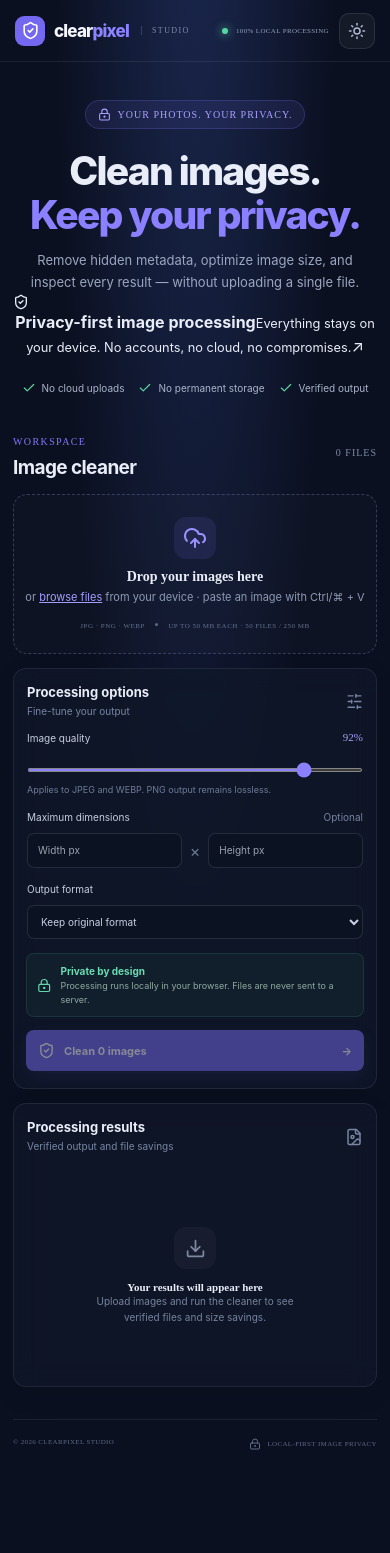
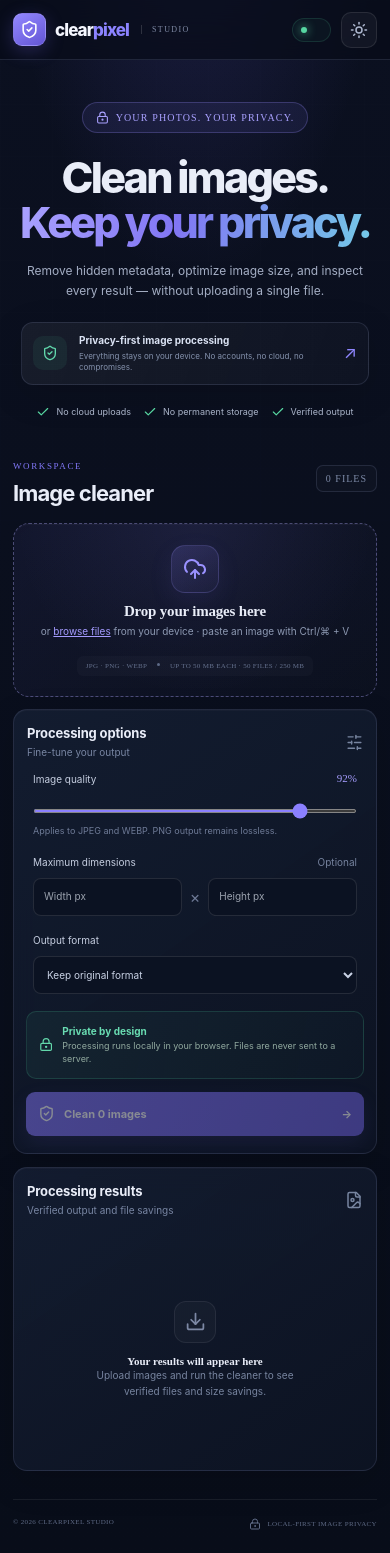
Before and after one commit to Erendemirkaynak1/image-data-cleaner, a React (Vite) app: page / in a window 390 px wide. Before the commit the page ends 1473 px from the top, so only its background shows below. Built offline with nearby package versions, Linux system fonts and the light colour scheme.

Commit message:
Redesign ClearPixel with refined visual hierarchy, polished upload and responsive workspace

```diff
--- a/src/index.css
+++ b/src/index.css
@@ -59,3 +59,116 @@ button:disabled{cursor:not-allowed}
 @media(prefers-reduced-motion:reduce){
  *,*::before,*::after{scroll-behavior:auto!important;animation-duration:.01ms!important;animation-iteration-count:1!important;transition-duration:.01ms!important}
 }
+
+/* ClearPixel visual system — calm, high-contrast, privacy-first */
+:root{--cp-accent:#9185ff;--cp-accent-strong:#786cf0;--cp-line:rgba(151,164,205,.16);--cp-muted:#8f9ab5}
+body{background:#080d19}
+.app-shell{position:relative;isolation:isolate;overflow:hidden;background:radial-gradient(ellipse 70% 42% at 50% -12%,rgba(105,93,222,.22),transparent 72%),linear-gradient(180deg,#0b1020 0%,#080d19 100%)}
+.app-shell:before{content:"";position:absolute;z-index:-1;inset:0;pointer-events:none;opacity:.17;background-image:linear-gradient(rgba(151,164,205,.07) 1px,transparent 1px),linear-gradient(90deg,rgba(151,164,205,.07) 1px,transparent 1px);background-size:52px 52px;mask-image:linear-gradient(to bottom,black,transparent 65%)}
+.topbar{position:sticky;top:0;z-index:20;height:68px;background:rgba(8,13,25,.76);backdrop-filter:blur(18px);border-bottom:1px solid var(--cp-line)}
+.brand{font-size:18px;letter-spacing:-.9px}
+.brand-mark{width:33px;height:33px;border:1px solid #ffffff25;background:linear-gradient(145deg,#9388ff,#6355d5);box-shadow:0 5px 18px #7668ef40}
+.privacy-pill{border:1px solid #56d6a225;border-radius:99px;padding:7px 10px;background:#56d6a20a;font-size:9px}
+.hero{padding:70px 0 48px;position:relative}
+.hero h1{font-size:clamp(44px,6.2vw,70px);line-height:1.04;letter-spacing:-3.8px;margin:22px 0 17px}
+.hero h1 span{background:linear-gradient(100deg,#aaa2ff 0%,#8176f3 45%,#74c9e8 100%);-webkit-background-clip:text;background-clip:text;color:transparent}
+.eyebrow{background:rgba(132,119,255,.09);border-color:rgba(155,145,255,.25);padding:8px 13px;letter-spacing:1.15px}
+.hero-copy{font-size:14px;max-width:535px;color:#a4aec4}
+.hero-proof{max-width:465px;margin:27px auto 0;padding:12px 15px;display:flex;align-items:center;gap:12px;text-align:left;border:1px solid rgba(151,164,205,.16);border-radius:12px;background:linear-gradient(110deg,rgba(255,255,255,.055),rgba(255,255,255,.018));box-shadow:0 10px 36px #00000020}
+.proof-icon{width:34px;height:34px;flex:0 0 34px;border-radius:10px;display:grid;place-items:center;background:#58d8a212;color:#61d8ac}
+.hero-proof>span:nth-child(2){display:flex;flex-direction:column;gap:3px;min-width:0}
+.hero-proof strong{font-size:10px;color:#dbe3f4;font-weight:650}
+.hero-proof small{font-size:9px;line-height:1.45;color:#8592ad}
+.proof-arrow{margin-left:auto;color:#8f86ff;font-size:17px}
+.trust-row{margin-top:20px}
+.workspace{position:relative}
+.section-heading{margin-bottom:17px}
+.section-kicker{font-size:9px;letter-spacing:1.6px}
+.section-heading h2{font-size:25px;letter-spacing:-.9px}
+.file-count{border:1px solid var(--cp-line);padding:7px 9px;border-radius:7px;background:#ffffff05}
+.dropzone{position:relative;min-height:190px;border:1px dashed rgba(156,151,225,.43);border-radius:16px;background:linear-gradient(145deg,rgba(133,120,255,.07),rgba(255,255,255,.012));box-shadow:inset 0 1px rgba(255,255,255,.035);overflow:hidden}
+.dropzone:after{content:"";position:absolute;inset:0;pointer-events:none;background:radial-gradient(ellipse at 50% 0%,rgba(145,133,255,.09),transparent 70%)}
+.dropzone>*{position:relative;z-index:1}
+.dropzone:hover,.dropzone-active{border-color:#a39aff;background:linear-gradient(145deg,rgba(133,120,255,.14),rgba(255,255,255,.025));box-shadow:0 0 0 4px rgba(145,133,255,.07),inset 0 1px rgba(255,255,255,.05)}
+.upload-icon{width:48px;height:48px;border-radius:14px;background:linear-gradient(145deg,#8d81ff2e,#8d81ff0c);border:1px solid #9d94ff30;box-shadow:0 8px 24px #7568ef18}
+.drop-title{font-size:15px;letter-spacing:-.2px}
+.drop-subtitle{font-size:11px}
+.format-hint{padding:6px 9px;border-radius:6px;background:#ffffff06;font-size:8px;letter-spacing:.8px}
+.panel{border-color:rgba(151,164,205,.15);border-radius:14px;background:linear-gradient(145deg,rgba(20,29,49,.92),rgba(13,20,35,.94));box-shadow:0 12px 36px rgba(0,0,0,.13),inset 0 1px rgba(255,255,255,.025)}
+.panel-header{padding:18px 19px 14px}
+.panel-header h3{font-size:13px;letter-spacing:-.15px}
+.panel-header p{font-size:10px}
+.count-badge{padding:5px 8px;border:1px solid #9287ff28;background:#9287ff12}
+.queue-search{height:34px;margin:0 17px 9px;padding:0 10px;display:flex;align-items:center;gap:8px;border:1px solid var(--cp-line);border-radius:8px;background:#080e1b;color:#7885a0}
+.queue-search:focus-within{border-color:#9185ff80;box-shadow:0 0 0 3px #9185ff13}
+.queue-search input{flex:1;min-width:0;border:0;outline:0;background:transparent;color:#dce4f4;font-size:10px}
+.queue-search input::placeholder{color:#64718c}
+.queue-search>span{font:9px 'DM Mono';white-space:nowrap;color:#7f8ca8}
+.queue-empty{padding:20px;text-align:center;color:#8b97b0;font-size:10px}
+.file-list{max-height:360px}
+.file-row{padding:10px 8px}
+.file-row img{width:40px;height:40px;border:1px solid #ffffff13}
+.file-row-active{background:linear-gradient(90deg,#8b80ff16,#8b80ff05);border-color:#8b80ff2e}
+.file-status{font:9px 'DM Mono';text-transform:uppercase;letter-spacing:.25px}
+.status-done{box-shadow:0 0 10px #53d5a066}
+.preview-stage{border:1px solid #ffffff0a;background-color:#0a1020}
+.metadata-block{padding:16px 18px 17px}
+.metadata-title{font-size:9px;letter-spacing:.8px}
+.metadata-row{padding:8px 0;font-size:10px}
+.bottom-grid{margin-top:16px;gap:16px}
+.option-row{padding:0 19px 17px}
+.option-row label{font-size:10px}
+.dimension-inputs input,.option-row select{min-height:38px;border-radius:8px}
+.dimension-inputs input:focus,.option-row select:focus{border-color:#9185ff80;box-shadow:0 0 0 3px #9185ff12}
+.privacy-callout{padding:12px;border-radius:10px;background:linear-gradient(100deg,#4ed5a012,#4ed5a005);border-color:#4ed5a02b}
+.primary-button{min-height:44px;border-radius:9px;background:linear-gradient(100deg,#8174f4,#6f62df);box-shadow:0 8px 22px #7668ef32;font-size:11px}
+.secondary-button{min-height:40px;border-radius:9px}
+.result-stats{border:1px solid #ffffff0c;background:rgba(255,255,255,.035)}
+.empty-results{min-height:240px}
+.empty-result-icon{border:1px solid #ffffff12;background:#ffffff07}
+footer{margin-top:40px}
+.light{background:radial-gradient(ellipse 70% 42% at 50% -12%,#dcd9ff 0%,transparent 72%),linear-gradient(180deg,#f8f9ff,#eff1f8)}
+.light .topbar{background:rgba(248,249,255,.83);backdrop-filter:blur(18px)}
+.light .panel{background:linear-gradient(145deg,#fff,#f8f9ff);box-shadow:0 12px 32px #1c2a4b0b}
+.light .hero-proof{background:linear-gradient(110deg,#ffffffd9,#ffffff8c);border-color:#1b2a4b16}
+.light .hero-proof strong{color:#293451}
+.light .hero-proof small{color:#74809a}
+.light .queue-search{background:#f5f6fc;border-color:#1b2a4b20;color:#7a86a0}
+.light .queue-search input{color:#293451}
+.light .queue-search input::placeholder{color:#929bb0}
+.light .result-stats{background:#f4f5fb;border-color:#1b2a4b12}
+.light .dropzone{background:linear-gradient(145deg,#f5f3ff,#ffffff);border-color:#b6b1d8}
+.light .dropzone:after{opacity:.5}
+.light .file-row-active{background:#8174f411;border-color:#8174f42b}
+@media(max-width:800px){
+ .hero{padding:52px 0 38px}
+ .hero h1{font-size:clamp(42px,8vw,60px)}
+ .hero-proof{max-width:430px}
+ .work-grid,.bottom-grid{gap:13px}
+}
+@media(max-width:520px){
+ .topbar{height:60px;padding:0 13px}
+ .brand{font-size:17px}
+ .privacy-pill{font-size:0;padding:8px}
+ .privacy-pill .live-dot{margin:0}
+ .hero{padding:42px 0 32px}
+ .hero h1{font-size:clamp(39px,11vw,51px);letter-spacing:-2.7px}
+ .hero-copy{font-size:12px;line-height:1.65}
+ .hero-proof{margin:21px 8px 0;padding:10px 11px}
+ .hero-proof small{font-size:8px}
+ .trust-row{gap:8px 12px;font-size:9px}
+ .section-heading h2{font-size:22px}
+ .dropzone{min-height:174px}
+ .drop-subtitle{font-size:10px}
+ .format-hint{font-size:7px;letter-spacing:.3px}
+ .panel-header{padding:15px 13px 12px}
+ .queue-search{margin:0 11px 8px}
+ .file-row{gap:7px}
+ .file-row img{width:35px;height:35px}
+ .file-details strong{font-size:9px}
+ .file-details small{font-size:8px}
+ .file-status{display:none}
+ .metadata-block{padding:13px}
+ .bottom-grid{margin-top:12px}
+ footer{margin-top:28px}
+}
```
